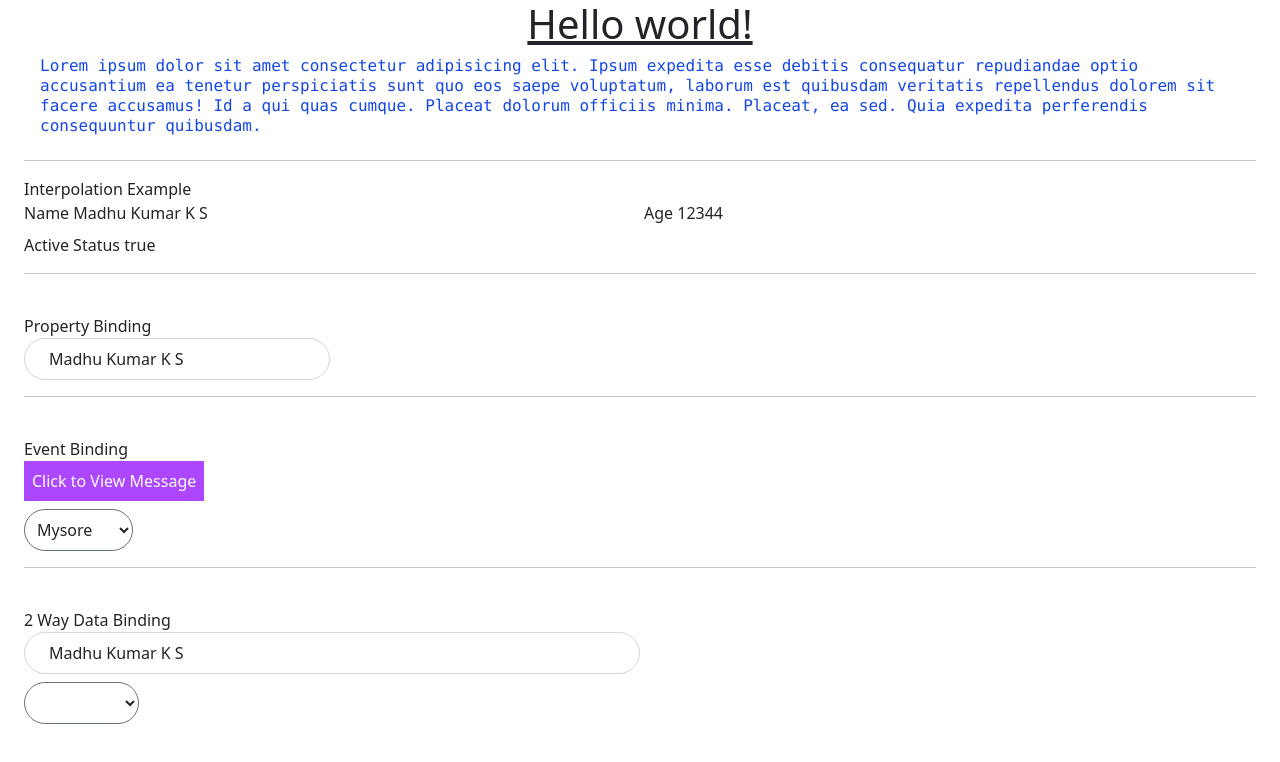
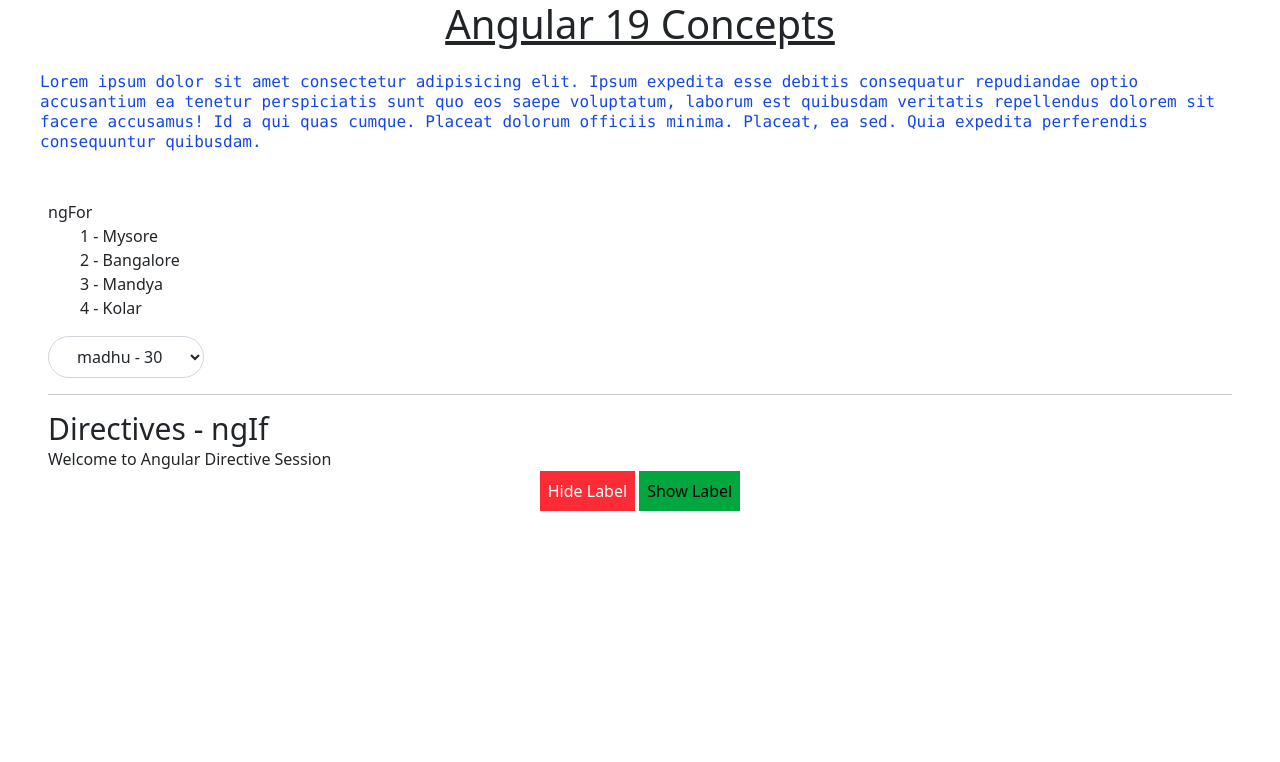
Before and after one commit to MadhuKumarGowda/Angular, an Angular app: page / in a window 1280 px wide. Shown: the top 762 px of the page. Built offline with nearby package versions, Linux system fonts and the light colour scheme.

Commit message:
implementation of ngif and ngFor

```diff
--- a/src/app/app.component.html
+++ b/src/app/app.component.html
@@ -1,13 +1,14 @@
-<h1 class="text-3xl font-bold underline text-center">
-  Hello world!
+<h1 class="text-3xl font-bold underline text-center mb-4">
+  Angular 19 Concepts
 </h1>
 <p class="text-md text-blue-700 text-wrap leading-tight m-10 font-mono">
  Lorem ipsum dolor sit amet consectetur adipisicing elit. Ipsum expedita esse debitis consequatur repudiandae optio accusantium ea tenetur perspiciatis sunt quo eos saepe voluptatum, laborum est quibusdam veritatis repellendus dolorem sit facere accusamus! Id a qui quas cumque. Placeat dolorum officiis minima. Placeat, ea sed. Quia expedita perferendis consequuntur quibusdam.
 </p>
 
-<div>
+<div class="m-5">
   <!-- <app-login></app-login>
   <app-admin></app-admin>
   <app-users></app-users> -->
-  <app-data-binding></app-data-binding>
+ <app-ngfor></app-ngfor>
+ <app-ngif></app-ngif>
 </div>
--- a/src/app/app.component.ts
+++ b/src/app/app.component.ts
@@ -1,11 +1,12 @@
 import { Component } from '@angular/core';
 import { RouterOutlet } from '@angular/router';
 
-import { DataBindingComponent } from './components/data-binding/data-binding.component';
+import { NgforComponent } from './components/directives/ngfor/ngfor.component';
+import { NgifComponent } from './components/directives/ngif/ngif.component';
 
 @Component({
   selector: 'app-root',
-  imports: [RouterOutlet, DataBindingComponent],
+  imports: [RouterOutlet, NgforComponent, NgifComponent],
   templateUrl: './app.component.html',
   styleUrl: './app.component.css',
 })
--- /dev/null
+++ b/src/app/components/directives/ngfor/ngfor.component.html
@@ -0,0 +1,13 @@
+<div class="grid grid-cols-1">
+    <label> ngFor</label>
+    <ul>
+        <li *ngFor="let city of cityList; let i=index"> {{i+1}} - {{city}}</li>
+    </ul>
+
+    <div>
+        <select class="border-gray-300 rounded-4xl p-2 px-4 w-[15] border-1 focus:border-1 focus:outline-0">
+            <option *ngFor="let emp of employeeList" [value]="emp.id">{{emp.name}} - {{emp.age}}</option>
+        </select>
+    </div>
+    <hr />
+</div>
--- /dev/null
+++ b/src/app/components/directives/ngfor/ngfor.component.ts
@@ -0,0 +1,17 @@
+import { CommonModule } from '@angular/common';
+import { Component } from '@angular/core';
+
+@Component({
+  selector: 'app-ngfor',
+  imports: [CommonModule],
+  templateUrl: './ngfor.component.html',
+  styleUrl: './ngfor.component.css',
+})
+export class NgforComponent {
+  cityList: string[] = ['Mysore', 'Bangalore', 'Mandya', 'Kolar'];
+  employeeList: { id: number; name: string; age: number }[] = [
+    { id: 1, name: 'madhu', age: 30 },
+    { id: 2, name: 'maddy', age: 33 },
+    { id: 3, name: 'mike', age: 36 },
+  ];
+}
--- /dev/null
+++ b/src/app/components/directives/ngif/ngif.component.html
@@ -0,0 +1,11 @@
+<label class="text-3xl"> Directives - ngIf</label>
+<div class="grid grid-cols-1">
+    <div *ngIf="isLabelVisible">
+        <label> Welcome to Angular Directive Session</label>
+    </div>
+
+    <div class="flex justify-center items-center gap-1 text-center">
+        <button type="button" class="bg-red-500 text-white p-2 rounded-2xl" (click)="toggleLabel()"> Hide Label</button>
+        <button type="button" class="bg-green-600 text-black p-2 rounded-2xl" (click)="toggleLabel()"> Show Label</button>
+    </div>
+</div>
--- /dev/null
+++ b/src/app/components/directives/ngif/ngif.component.ts
@@ -0,0 +1,16 @@
+import { CommonModule } from '@angular/common';
+import { Component } from '@angular/core';
+
+@Component({
+  selector: 'app-ngif',
+  imports: [CommonModule],
+  templateUrl: './ngif.component.html',
+  styleUrl: './ngif.component.css',
+})
+export class NgifComponent {
+  isLabelVisible: boolean = true;
+
+  toggleLabel = (): void => {
+    this.isLabelVisible = !this.isLabelVisible;
+  };
+}
```
Also changed, not shown: src/app/components/directives/ngfor/ngfor.component.css (added), src/app/components/directives/ngif/ngif.component.css (added), 2 other files (tests, documents, lock files or other folders).
